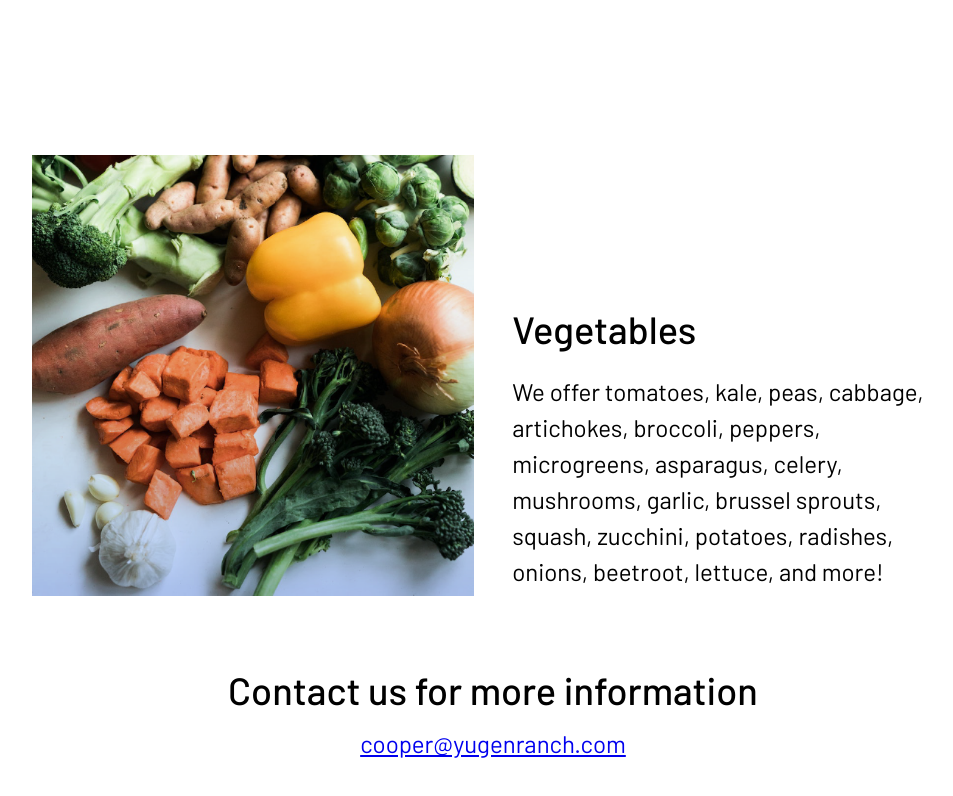
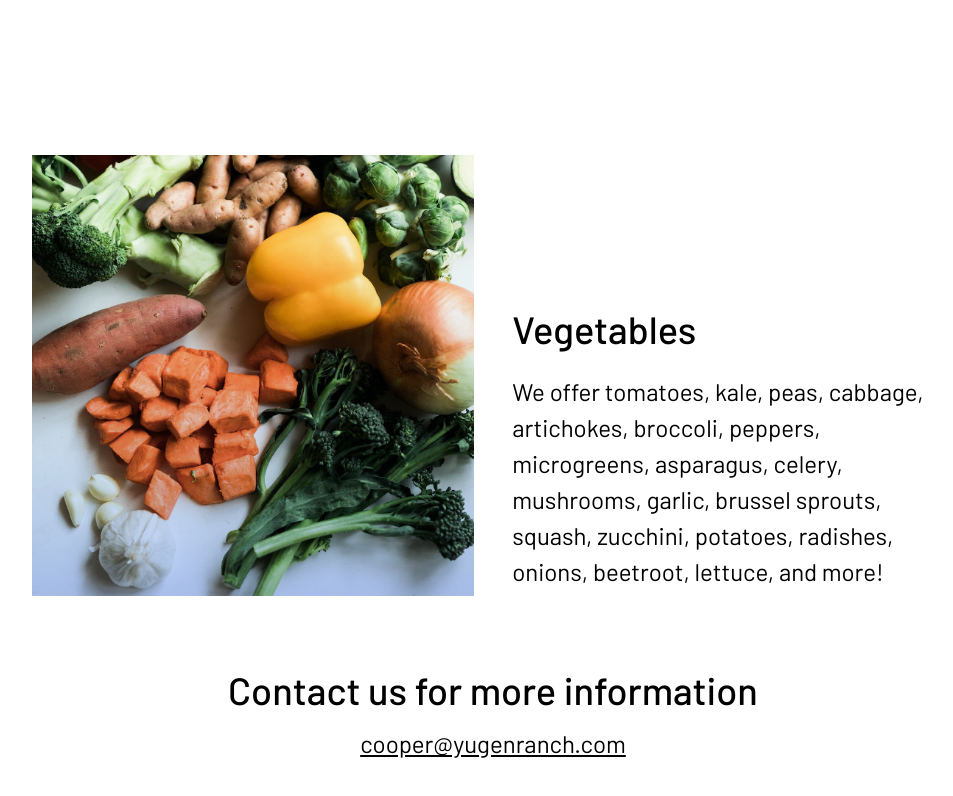
Before and after one commit to yugenranch/yugenranch.com, a plain HTML site: page index.html in a window 1280 px wide. Shown: the part 2117-2913 px from the top of the page, without its empty margins (147-1100 px from the left). Drawn offline with Linux system fonts and the light colour scheme.

Commit message:
Update style.css

```diff
--- a/style.css
+++ b/style.css
@@ -63,6 +63,7 @@ p + p {padding-top: 15px;}
 .overlay-content a:hover {opacity: 1; transition: opacity 0.2s ease-in 0.1s;}
 /* .overlay .closebtn {position: absolute; top: 20px; right: 45px; font-size: 60px;} */
 .inline-link a {margin-top: 0;}
+a, a:hover, a:visited {color: black;}
 
 /* footer */
 #footer-desktop {display: block;}
```
